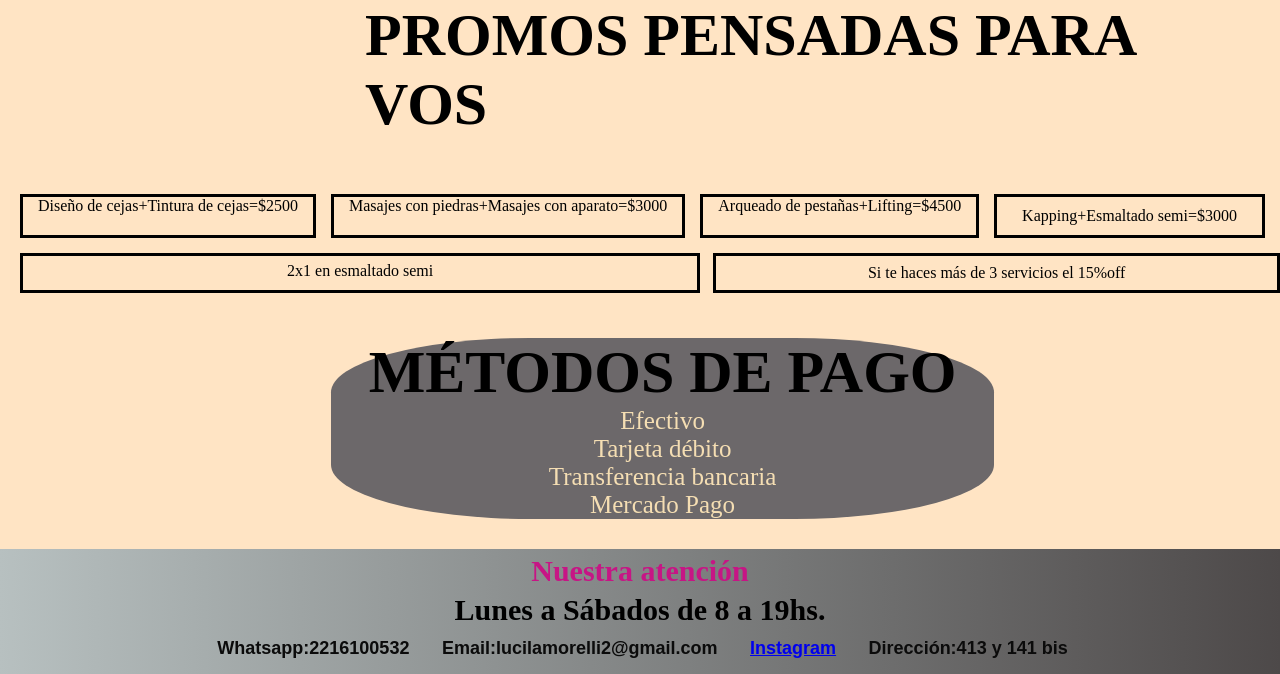
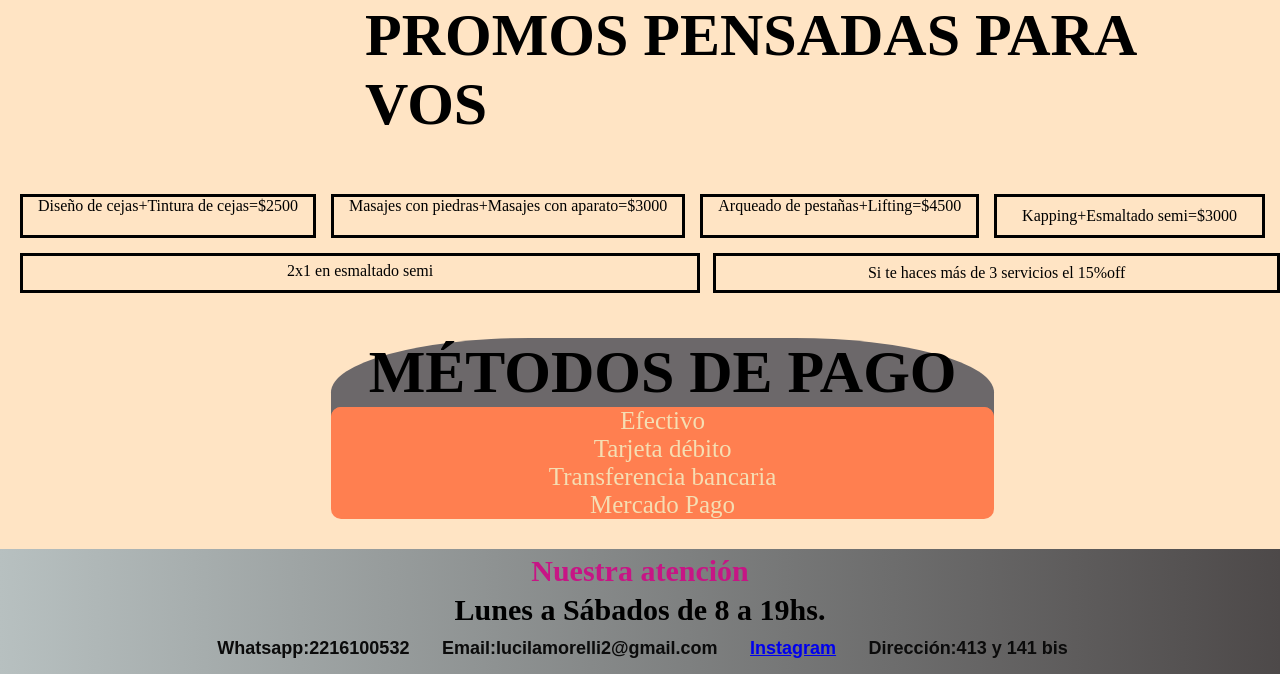
Before and after one commit to Lucila-Morelli/repositorio.estetica, a plain HTML site: page descuentos.html in a window 1280 px wide. In both pictures the pointer is over the element 662 px from the left and 618 px from the top of the page. Shown: the part 190-864 px from the top of the page. Drawn offline with nearby package versions, Linux system fonts and the light colour scheme; a web font is replaced by a local one.

Commit message:
agregue hover en metodos de pago

```diff
--- a/style.css
+++ b/style.css
@@ -44,6 +44,7 @@ nav li a:hover {
     justify-content: center;
     color: rgb(158, 23, 90);
     font-size: 50px;
+
 }
 
 .parrafoIndex {
@@ -283,6 +284,10 @@ grid-template-areas:
     margin-bottom: 30px;
     margin-top: 30px;
 }
+.MetodoPago :hover {
+    border-radius: 10px;
+    background-color: coral ;
+}
 
 div ul li {
     list-style: none;
```
